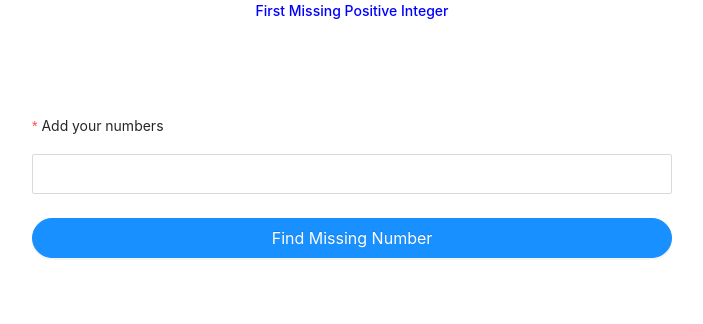
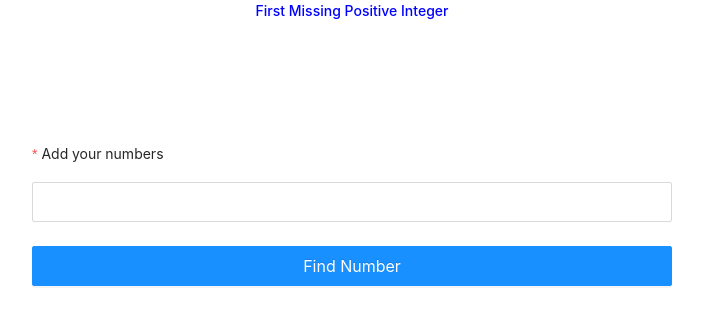
Before and after one commit to Dinu-Loredana/First-missing-positive-integer---react-form, a React (Create React App) app: page / in a window 1280 px wide. Shown: the top 324 px of the page, without its empty margins (288-991 px from the left). Built offline with nearby package versions, Linux system fonts and the light colour scheme.

Commit message:
refactor form.js

```diff
--- a/src/components/Form.js
+++ b/src/components/Form.js
@@ -5,7 +5,7 @@
 
 
 const FormStyled = styled(FormAntd)`
-  margin: 6em auto;
+  margin: 8em auto;
   width: 50%;
 `
 
@@ -31,7 +31,7 @@
             </Item>
 
             <Item>
-                <ButtonStyled type="primary" shape="round" htmlType="submit">Find Missing Number</ButtonStyled>
+                <ButtonStyled type="primary" htmlType="submit">Find Number</ButtonStyled>
             </Item>
         </FormStyled>
     )
```
